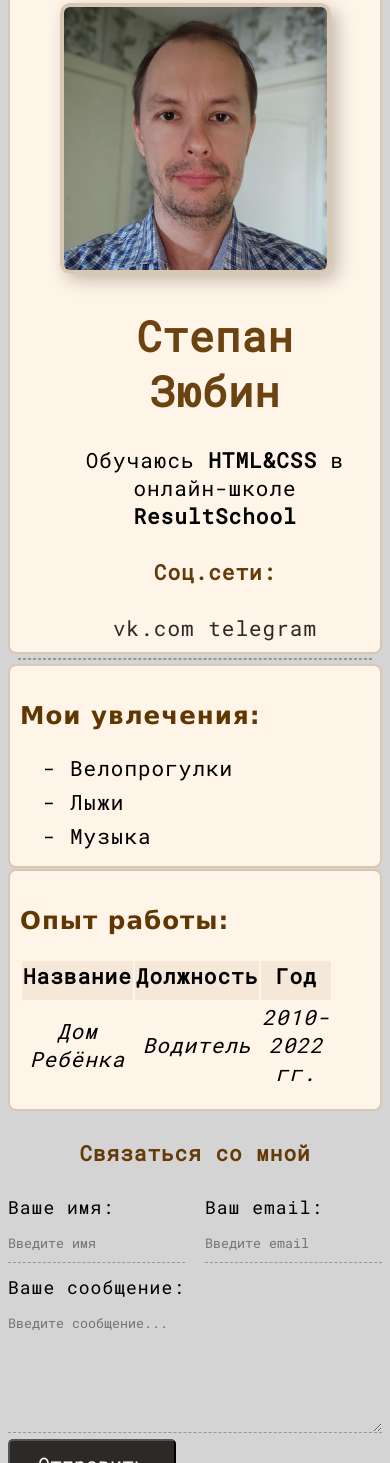
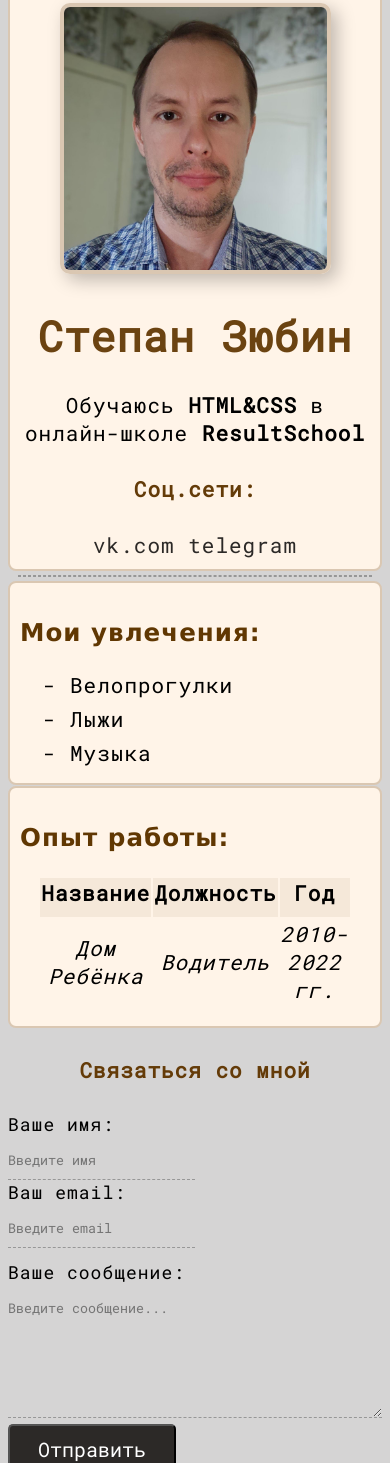
Before and after one commit to StepanZubin/ResultSchool, a plain HTML site: page ZUBIN-RESUME/index.html in a window 390 px wide. Shown: the part 17-1480 px from the top of the page. Drawn offline with Linux system fonts and the light colour scheme.

Commit message:
add correct in @media Rezume

```diff
--- a/ZUBIN-RESUME/styles.css
+++ b/ZUBIN-RESUME/styles.css
@@ -15,7 +15,7 @@ body {
 
 .container {
     max-width: 800px; /* ширина (max - для адаптации) */
-    margin: auto; /* авто поля блока */
+    margin: auto; /* авто поля блока (чтобы было по центру)*/
 }
 
 
@@ -58,6 +58,9 @@ body {
     .heading {
         display: block;
         text-align: center;
+    }
+    .info {
+        margin-left: 0;
     }
 }
 
@@ -151,6 +154,11 @@ a:active {
     font-weight: bold;
     background: #f5e8d9;
 }
+@media (max-width: 690px) {
+    .table {
+        margin: auto;
+    }
+}
 
 
 .form h4 {
@@ -187,3 +195,8 @@ a:active {
     font-family: inherit;
     /* шрифты как заданные на сайте */
 }
+@media (max-width: 690px) {
+    .form-row {
+        display: block;
+    }
+}
```
